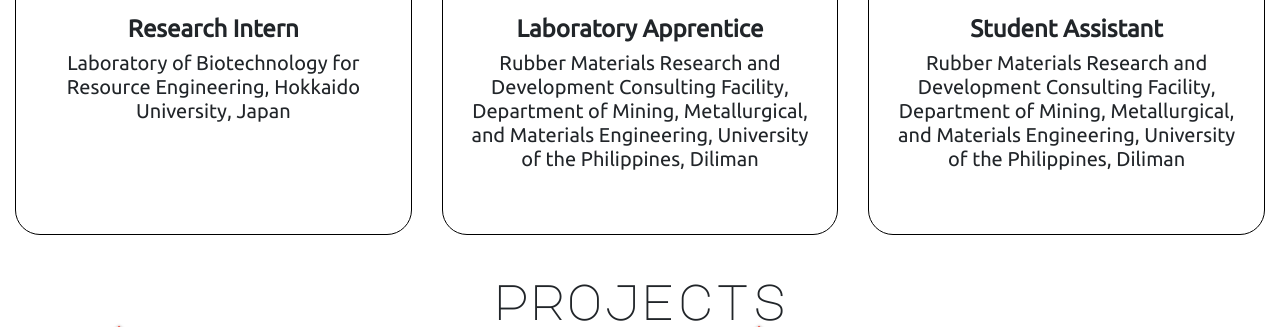
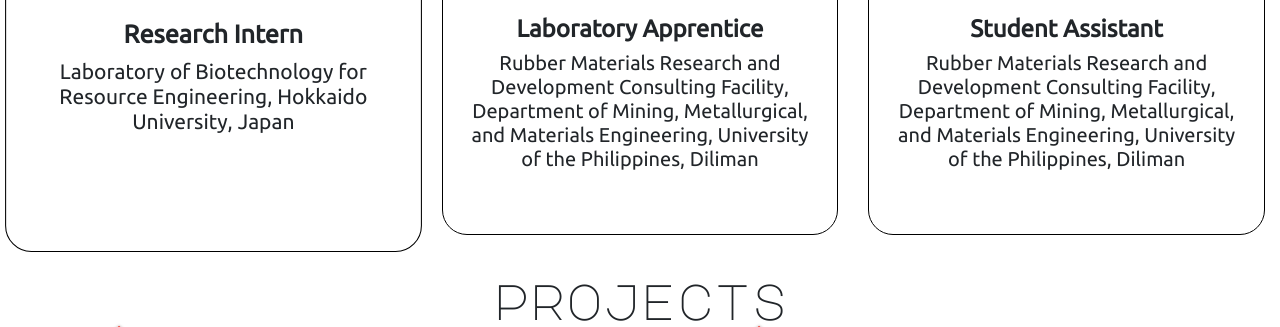
Before and after one commit to zachchao/AlliesWebsite, a Flask app: page / in a window 1280 px wide, with the pointer over the restyled element. Shown: the part 1327-1654 px from the top of the page. Run offline with Flask 2, Linux system fonts and the light colour scheme; some libraries are stand-ins or nearby versions.

Commit message:
added transform scale to cards

```diff
--- a/templates/index.html
+++ b/templates/index.html
@@ -32,6 +32,10 @@
         border-color: black;
         background: #dccdc;
         height: 100%;
+    }
+
+    .card:hover{
+        transform: scale(1.05);
     }
 
     .card-tag{
```
